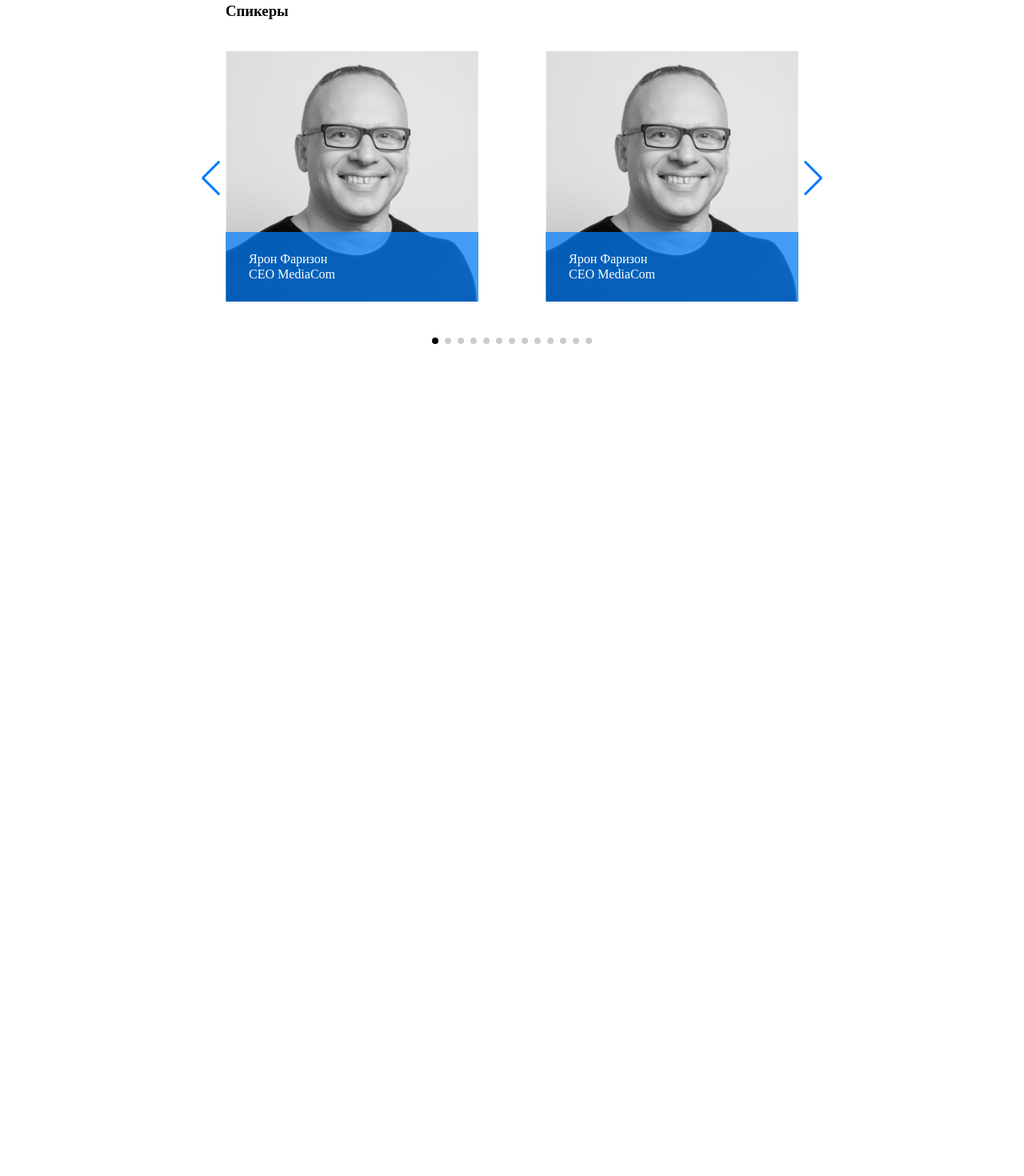
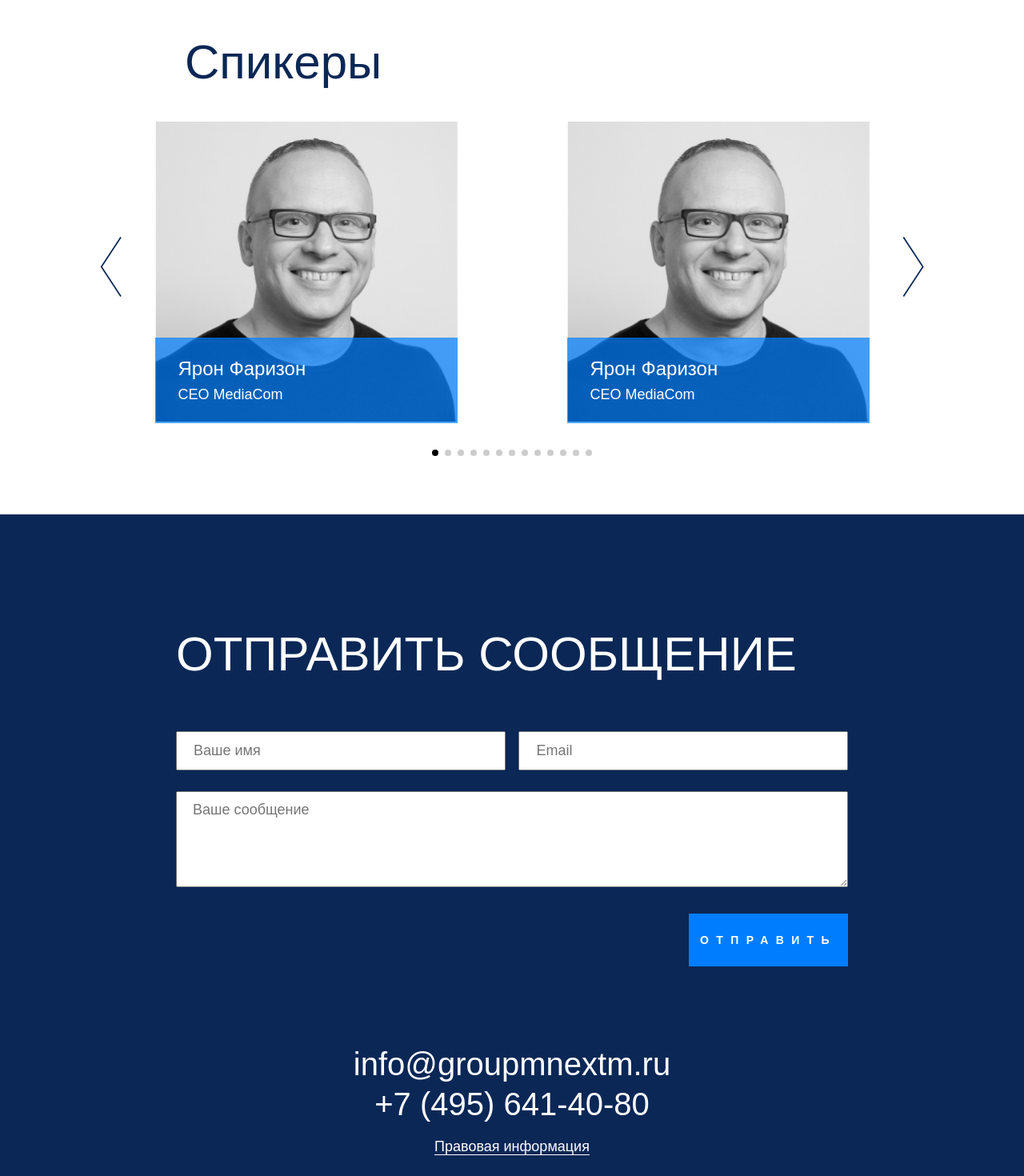
Before and after one commit to AlexFromNorth/bonovizio, a website built with Vite: page index.html in a window 1280 px wide. Shown: the part 1050-2520 px from the top of the page at 80% size. Before the commit the page ends 1553 px from the top, so only its background shows below. Built offline with nearby package versions, Linux system fonts and the light colour scheme.

Commit message:
created form and footer

```diff
--- a/index.html
+++ b/index.html
@@ -5,6 +5,7 @@
     <link rel="icon" type="image/svg+xml" href="/public/favicon/vite.svg" />
     <meta name="viewport" content="width=device-width, initial-scale=1.0" />
     <title>Bonovisio</title>
+    <link rel="stylesheet" href="./public/fonts/HelveticaNeueCyr-Thin.ttf" />
   </head>
   <body>
     <header class="header">
@@ -50,7 +51,21 @@
           коммуникационного холдинга WPP и представленной в России агентствами
           Mindshare, MediaCom и Wavemaker.
         </p>
-        <a href="">якорь вниз</a>
+        <a href="#" class="anchor">
+          <svg
+            xmlns="http://www.w3.org/2000/svg"
+            width="87"
+            height="31"
+            viewBox="0 0 87 31"
+            fill="none"
+          >
+            <path
+              d="M0.999999 0.999999L43.5 29L86 0.999995"
+              stroke="white"
+              stroke-width="2"
+            />
+          </svg>
+        </a>
       </div>
       <div class="speakers">
         <!-- Slider main container -->
@@ -58,6 +73,7 @@
           <h3>Спикеры</h3>
           <!-- Additional required wrapper -->
           <div class="swiper-wrapper">
+            <!-- <div class="padding-wrapper"> -->
             <!-- Slides -->
             <div class="swiper-slide">
               <div class="swiper_img">
@@ -162,24 +178,88 @@
                   <p>CEO MediaCom</p>
                 </div>
               </div>
+              <!-- </div> -->
             </div>
-
-
           </div>
           <!-- If we need pagination -->
           <div class="swiper-pagination"></div>
 
           <!-- If we need navigation buttons -->
-          <div class="swiper-button-prev"></div>
-          <div class="swiper-button-next"></div>
+          <div class="swiper-button-prev">
+            <svg
+              xmlns="http://www.w3.org/2000/svg"
+              width="31"
+              height="87"
+              viewBox="0 0 31 87"
+              fill="none"
+            >
+              <path
+                d="M29.9275 1L2 43.5L29.9275 86"
+                stroke="#0A2756"
+                stroke-width="2"
+              />
+            </svg>
+          </div>
+          <div class="swiper-button-next">
+            <svg
+              xmlns="http://www.w3.org/2000/svg"
+              width="31"
+              height="87"
+              viewBox="0 0 31 87"
+              fill="none"
+            >
+              <path
+                d="M1.50259 86L29.4301 43.5L1.5026 1"
+                stroke="#0A2756"
+                stroke-width="2"
+              />
+            </svg>
+          </div>
 
           <!-- If we need scrollbar -->
           <!-- <div class="swiper-scrollbar"></div> -->
         </div>
       </div>
-      <div class="form"></div>
+      <div class="form">
+        <form action="#" method="post">
+          <h3>ОТПРАВИТЬ СООБЩЕНИЕ</h3>
+          <div class="nameAndEmail">
+            <input
+              type="text"
+              name="name"
+              id="name"
+              placeholder="Ваше имя"
+              required
+            />
+            <input
+              type="email"
+              name="email"
+              id="email"
+              placeholder="Email"
+              required
+            />
+          </div>
+          <div class="text">
+            <textarea
+              type="text"
+              name="email"
+              id="text"
+              placeholder="Ваше сообщение"
+              required
+            ></textarea>
+          </div>
+          <div class="btn">
+            <button type="submit">ОТПРАВИТЬ</button>
+          </div>
+        </form>
+
+        <footer>
+          <a href="mailto: info@groupmnextm.ru">info@groupmnextm.ru</a>
+          <a href="tel: +74956414080">+7 (495) 641-40-80</a>
+          <a href="#"><span>Правовая информация</span> </a>
+        </footer>
+      </div>
     </main>
-    <footer></footer>
 
     <script type="module" src="/src/js/main.js"></script>
   </body>
--- a/src/js/main.js
+++ b/src/js/main.js
@@ -1,4 +1,5 @@
 import "../scss/style.scss";
+import "../scss/media.scss";
 
 import Swiper from "swiper/bundle";
 
--- /dev/null
+++ b/src/scss/media.scss
@@ -0,0 +1,5 @@
+@media screen and (width < 1140px) {
+    body{
+        background-color: red;
+    }
+}
--- a/src/scss/style.scss
+++ b/src/scss/style.scss
@@ -6,6 +6,12 @@ body {
   box-sizing: border-box;
   margin: 0;
   padding: 0;
+  font-family: HelveticaNeueCyr, sans-serif;
+  font-style: normal;
+  font-weight: 400;
+  line-height: normal;
+  font-size: 18px;
+  color: $conference_background;
 }
 a {
   text-decoration: none;
@@ -20,6 +26,11 @@ button {
   display: flex;
   align-items: center;
 
+  a,
+  button {
+    font-size: 16px;
+  }
+
   .logo {
     margin: 12px 0 12px 51px;
     padding-right: 25px;
@@ -28,6 +39,7 @@ button {
     line-height: 42px;
   }
   nav {
+    margin-top: 6px;
     width: 55%;
     display: flex;
     justify-content: space-around;
@@ -70,11 +82,21 @@ main {
       background-color: $main_blue;
       letter-spacing: 9.38px;
       text-transform: uppercase;
+      font-weight: 700;
+      font-size: 14px;
     }
     p {
-      width: 40%;
+      width: 50%;
       margin-top: 41px;
       margin-bottom: 48px;
+    }
+    p:nth-of-type(1) {
+      font-weight: 500;
+      font-size: 20px;
+    }
+    .anchor {
+      display: grid;
+      justify-content: center;
     }
   }
 
@@ -83,46 +105,139 @@ main {
     padding: 72px 125px 60px;
 
     .swiper {
-      width: 800px;
-      height: 440px;
-      // padding-bottom: 49px;
+      width: 100%;
+      height: 540px;
 
-      h3{
-        padding-left: 42px;
+      h3 {
+        padding-left: 106px;
         margin-bottom: 40px;
+        font-size: 60px;
+        font-weight: 300;
       }
 
       .swiper-wrapper {
+        .swiper-slide {
+          padding: 0 50px;
+          display: grid;
+          justify-content: center;
 
-        .swiper-slide {
-          padding: 0 42px;
-
-          // margin: 23px 42px 49px;
           .swiper_img {
             background-image: url("../../../public/images/slider_img.jpg");
             background-repeat: no-repeat;
             background-size: contain;
             position: relative;
             height: inherit;
+            width: 378px;
 
             .wrapper {
               background-color: $blue_apocity;
-              color: $text-white;
               position: absolute;
-              bottom: 127px;
+              top: 50%;
               width: 100%;
               padding: 25px 29px;
+              p {
+                color: $text-white;
+              }
+              p:nth-of-type(1) {
+                margin-bottom: 8px;
+                font-size: 24px;
+                font-weight: 500;
+              }
             }
           }
         }
       }
 
-      .swiper-pagination{
-        // bottom: -49px;
-        .swiper-pagination-bullet-active{
+      .swiper-button-prev {
+        left: 0;
+      }
+      .swiper-button-next {
+        right: 0;
+      }
+
+      .swiper-button-prev,
+      .swiper-button-next {
+        height: 85px;
+      }
+      .swiper-button-prev:after,
+      .swiper-button-next:after {
+        content: "";
+      }
+
+      .swiper-pagination {
+        .swiper-pagination-bullet-active {
           background-color: black;
         }
       }
     }
   }
+
+  // form
+  .form {
+    background-color: $conference_background;
+    padding: 140px 220px 160px;
+
+    form {
+      h3 {
+        margin-bottom: 62px;
+        color: $text-white;
+        font-size: 60px;
+        font-weight: 300;
+      }
+
+      #name,
+      #email {
+        width: 49%;
+        padding: 12px 20px;
+      }
+      #email {
+        float: right;
+      }
+      #text {
+        width: 100%;
+        padding: 12px 20px;
+        height: 120px;
+        margin-top: 26px;
+        margin-bottom: 28px;
+      }
+
+      .btn {
+        text-align: right;
+      }
+      button {
+        background-color: $main_blue;
+        padding: 25px 14px;
+        color: $text-white;
+        letter-spacing: 9.38px;
+        font-size: 14px;
+        font-weight: 700;
+      }
+    }
+  }
 }
+
+footer {
+  color: $text-white;
+  text-align: center;
+  margin-top: 100px;
+
+  a {
+    display: block;
+  }
+  a:nth-of-type(1) {
+    font-size: 40px;
+    font-weight: 300;
+  }
+  a:nth-of-type(2) {
+    font-size: 40px;
+    font-weight: 300;
+    margin-top: 5px;
+    margin-bottom: 20px;
+  }
+  a:nth-of-type(3) {
+    span {
+      border-bottom: 1px solid $text-white;
+      color: $text-white;
+    }
+  }
+}
```
Also changed, not shown: public/fonts/HelveticaNeueCyr-Thin.ttf (added).
